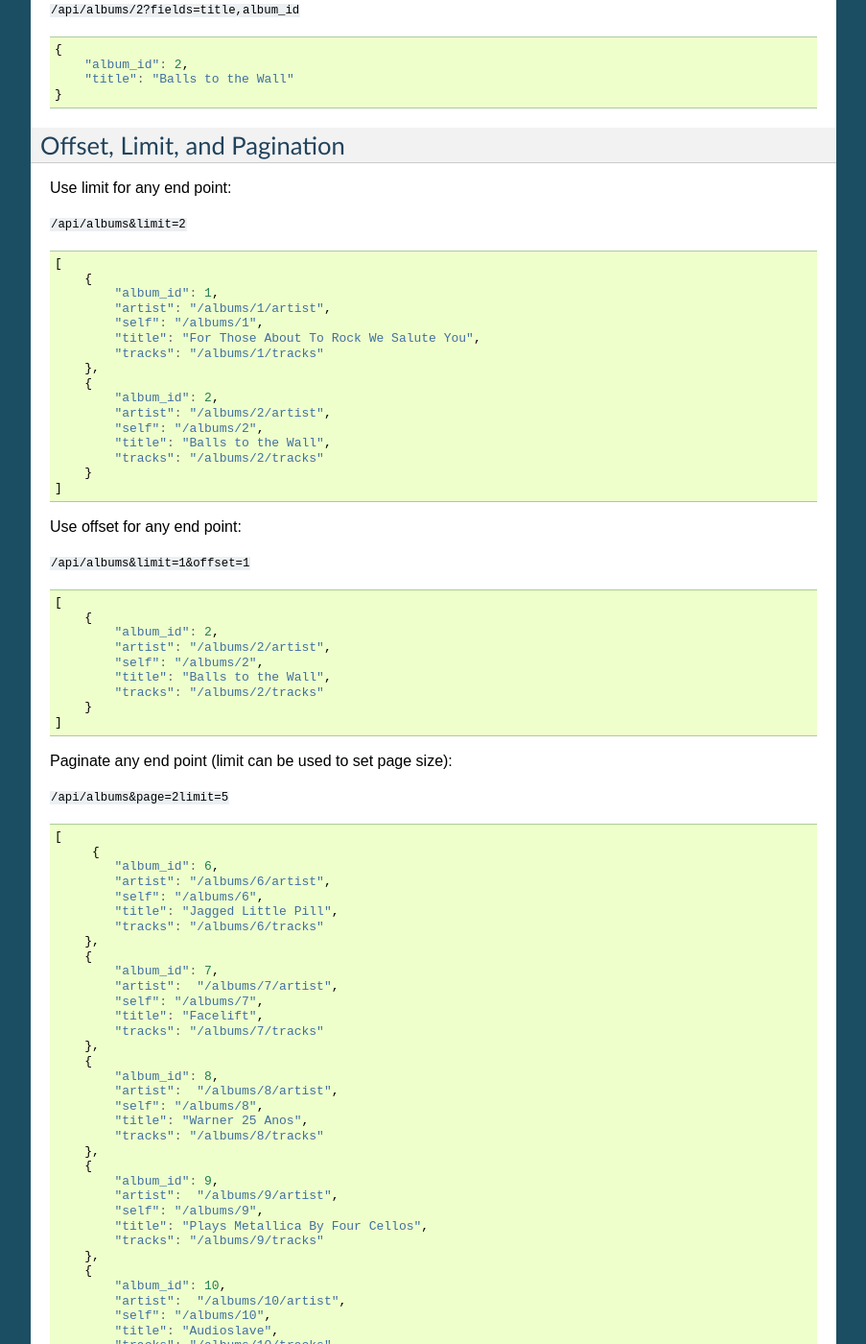
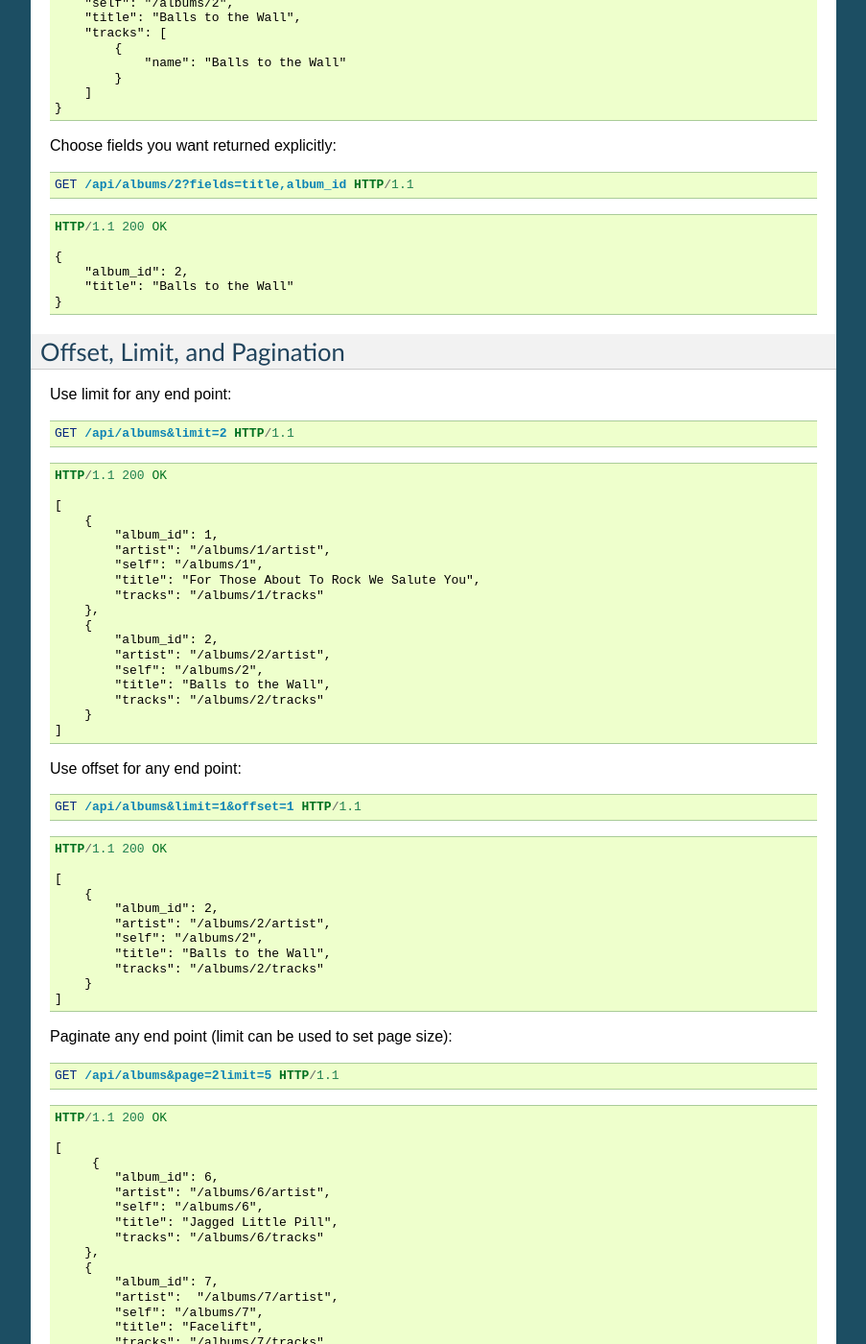
Before and after one commit to repole/drowsy, a Sphinx documentation site: the page built from docs/querying.rst, in a window 1280 px wide and 1400 px high, scrolled down 3636 px. Shown: the whole window at 96% size, without its empty margins (198-1101 px from the left). Built offline with Sphinx 7.4.7, drawn with Linux system fonts in a browser that asks for light colours; some of the changed text lies outside the part shown.

Commit message:
Another documentation fix.

```diff
--- a/docs/creating_updating.rst
+++ b/docs/creating_updating.rst
@@ -18,7 +18,7 @@ with their primary key.
 
 Request:
 
-.. code:: javascript
+.. sourcecode:: http
 
     POST /api/tracks HTTP1/1
     {
--- a/docs/querying.rst
+++ b/docs/querying.rst
@@ -112,9 +112,13 @@ Filtering by Unique Identifier
 Access individual resources using their primary key value (or setting a custom
 field to use as an ID on the ModelResource object):
 
-``/api/albums/2``
+.. sourcecode:: http
 
-.. code:: javascript
+    GET /api/albums/2 HTTP/1.1
+
+.. sourcecode:: http
+
+    HTTP/1.1 200 OK
 
     {
         "album_id": 2,
@@ -133,9 +137,13 @@ queried. This can be turned on or off on a field by field basis if desired.
 Query for things that are >, >=, =<, <, != by appending -gt, -gte,
 -lt, -lte, -ne respectively to the parameter name.
 
-``/api/albums?album_id-lte=10&album_id-gt>8``
+.. sourcecode:: http
 
-.. code:: javascript
+    GET /api/albums?album_id-lte=10&album_id-gt>8 HTTP/1.1
+
+.. sourcecode:: http
+
+    HTTP/1.1 200 OK
 
     [
         {
@@ -157,9 +165,13 @@ Query for things that are >, >=, =<, <, != by appending -gt, -gte,
 
 Query text fields for partial matches using -like.
 
-``/api/albums?albums?title-like=salute``
+.. sourcecode:: http
 
-.. code:: javascript
+    GET /api/albums?albums?title-like=salute HTTP/1.1
+
+.. sourcecode:: http
+
+    HTTP/1.1 200 OK
 
     [
         {
@@ -178,9 +190,13 @@ Advanced Filtering
 ------------------
 Query using complex MQLAlchemy style filters:
 
-``/api/tracks?query={"$and":[{"unit_price":{"$lte":1}},{"album.album_id":2}]}``
+.. sourcecode:: http
 
-.. code:: javascript
+    GET /api/tracks?query={"$and":[{"unit_price":{"$lte":1}},{"album.album_id":2}]} HTTP/1.1
+
+.. sourcecode:: http
+
+    HTTP/1.1 200 OK
 
     [
         {
@@ -209,9 +225,13 @@ Embedding Relationships and Fields
 ----------------------------------
 Embed full relationships or fields of relationships:
 
-``/api/albums/2?embeds=artist,tracks.name&limit=1``
+.. sourcecode:: http
 
-.. code:: javascript
+    GET /api/albums/2?embeds=artist,tracks.name&limit=1 HTTP/1.1
+
+.. sourcecode:: http
+
+    HTTP/1.1 200 OK
 
     {
         "album_id": 2,
@@ -232,9 +252,13 @@ Embed full relationships or fields of relationships:
 
 Choose fields you want returned explicitly:
 
-``/api/albums/2?fields=title,album_id``
+.. sourcecode:: http
 
-.. code:: javascript
+    GET /api/albums/2?fields=title,album_id HTTP/1.1
+
+.. sourcecode:: http
+
+    HTTP/1.1 200 OK
 
     {
         "album_id": 2,
@@ -246,9 +270,13 @@ Offset, Limit, and Pagination
 -----------------------------
 Use limit for any end point:
 
-``/api/albums&limit=2``
+.. sourcecode:: http
 
-.. code:: javascript
+    GET /api/albums&limit=2 HTTP/1.1
+
+.. sourcecode:: http
+
+    HTTP/1.1 200 OK
 
     [
         {
@@ -270,9 +298,13 @@ Use limit for any end point:
 
 Use offset for any end point:
 
-``/api/albums&limit=1&offset=1``
+.. sourcecode:: http
 
-.. code:: javascript
+    GET /api/albums&limit=1&offset=1 HTTP/1.1
+
+.. sourcecode:: http
+
+    HTTP/1.1 200 OK
 
     [
         {
@@ -287,9 +319,13 @@ Use offset for any end point:
 
 Paginate any end point (limit can be used to set page size):
 
-``/api/albums&page=2limit=5``
+.. sourcecode:: http
 
-.. code:: javascript
+    GET /api/albums&page=2limit=5 HTTP/1.1
+
+.. sourcecode:: http
+
+    HTTP/1.1 200 OK
 
     [
          {
@@ -343,9 +379,13 @@ field names to be more JavaScript friendly.
             model = Album
             converter = CamelModelResourceConverter
 
-``/api/albums/2``
+.. sourcecode:: http
 
-.. code:: javascript
+    GET /api/albums/2 HTTP/1.1
+
+.. sourcecode:: http
+
+    HTTP/1.1 200 OK
 
     {
         "albumId": 2,
```
